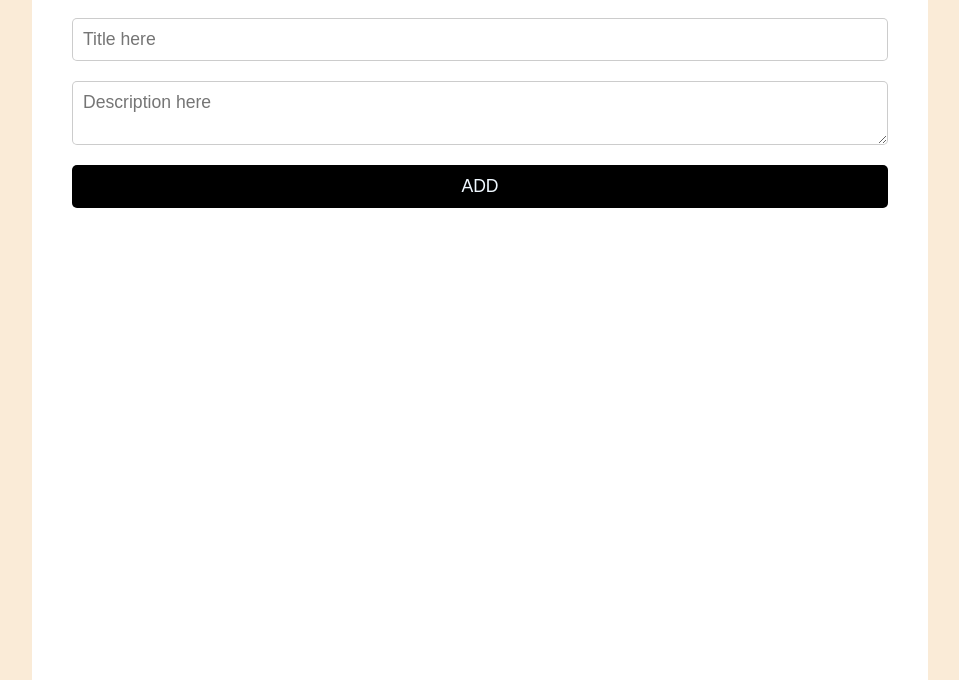
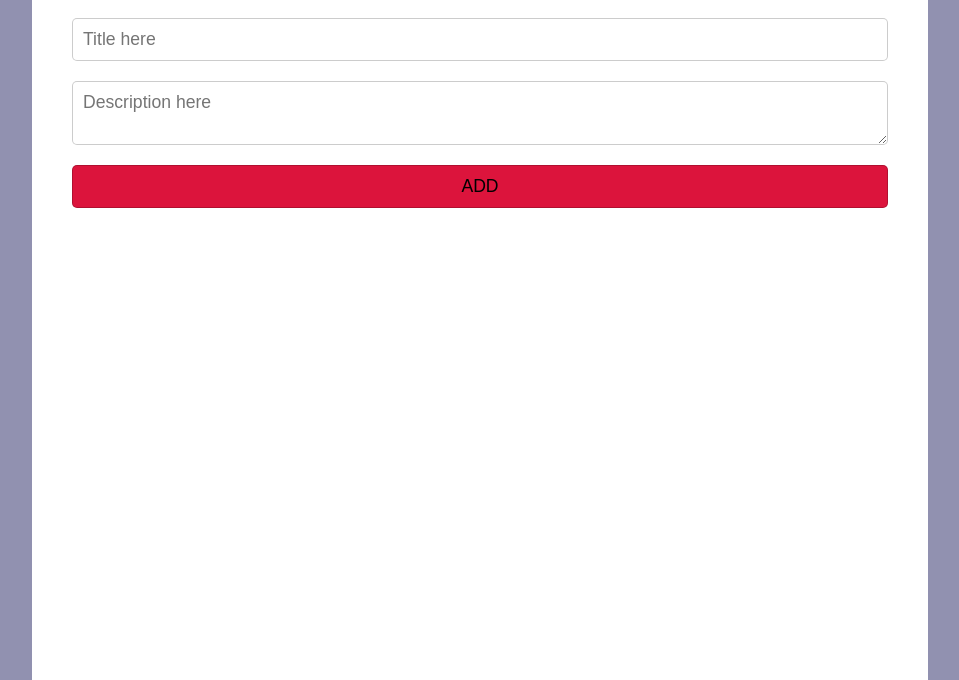
Before and after one commit to aditya-sb/Daily-goals, a plain HTML site: page index.html in a window 1280 px wide. Shown: the part 120-800 px from the top of the page, without its empty margins (160-1119 px from the left). Drawn offline with Linux system fonts and the light colour scheme.

Commit message:
css changed

```diff
--- a/daily.css
+++ b/daily.css
@@ -3,7 +3,7 @@
     padding: 0;
 }
 body{
-    background-color:antiquewhite ;
+    background-color:rgba(81, 81, 130, 0.63) ;
 }
 .container{
     background-color: white;
@@ -27,13 +27,13 @@ input,textarea,button{
     margin: 10px;
 }
 button{
-    background-color: black;
-    color: aliceblue;
+    background-color: crimson;
+    color: black;
     cursor: pointer;
     transition: all 0.5s;
 }
 button:hover{
-    background-color: rgba(65, 30, 141, 0.699);
+    background-color: rgba(251, 150, 170, 0.747);
 }
 .task{
     background-color: rgb(238, 246, 253);
```
